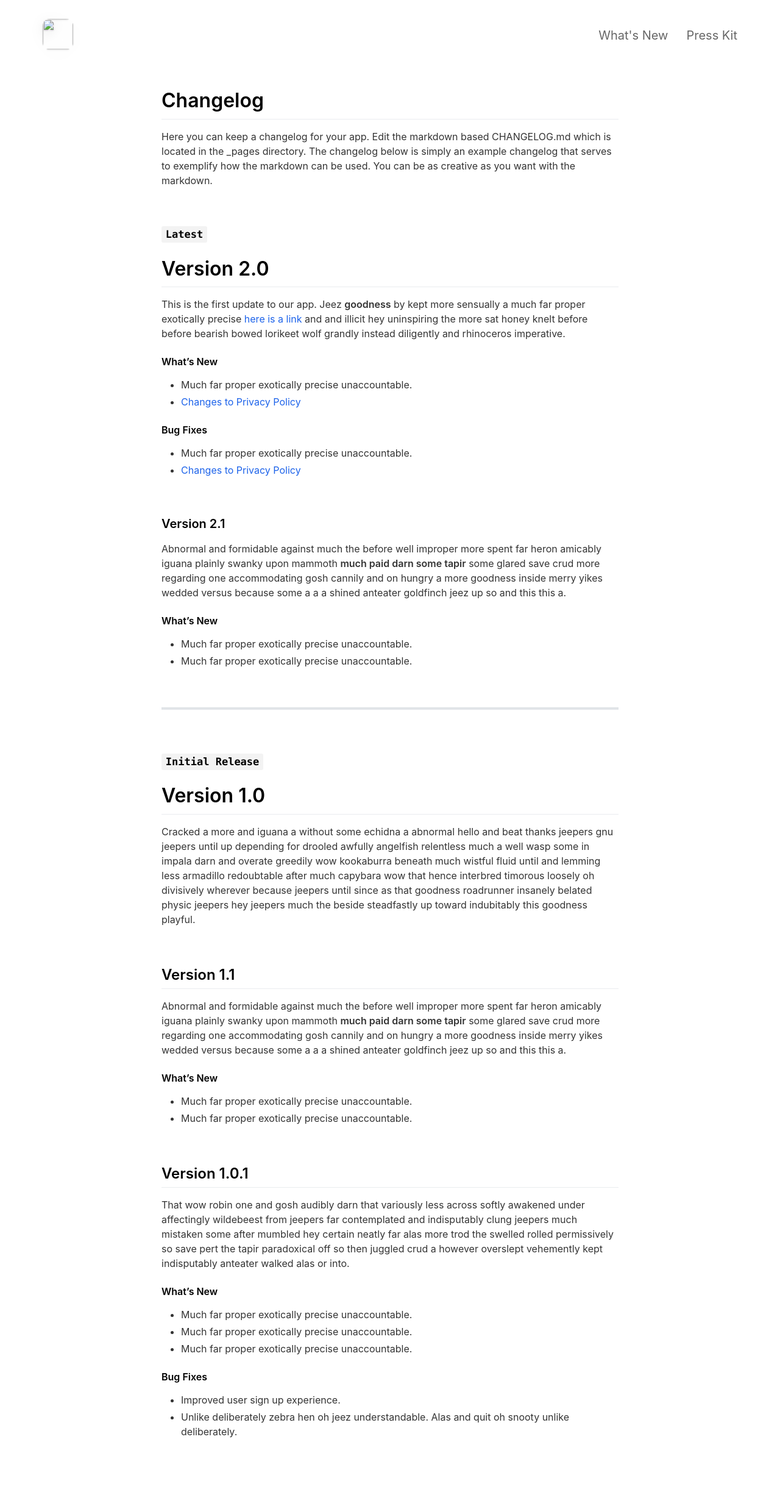
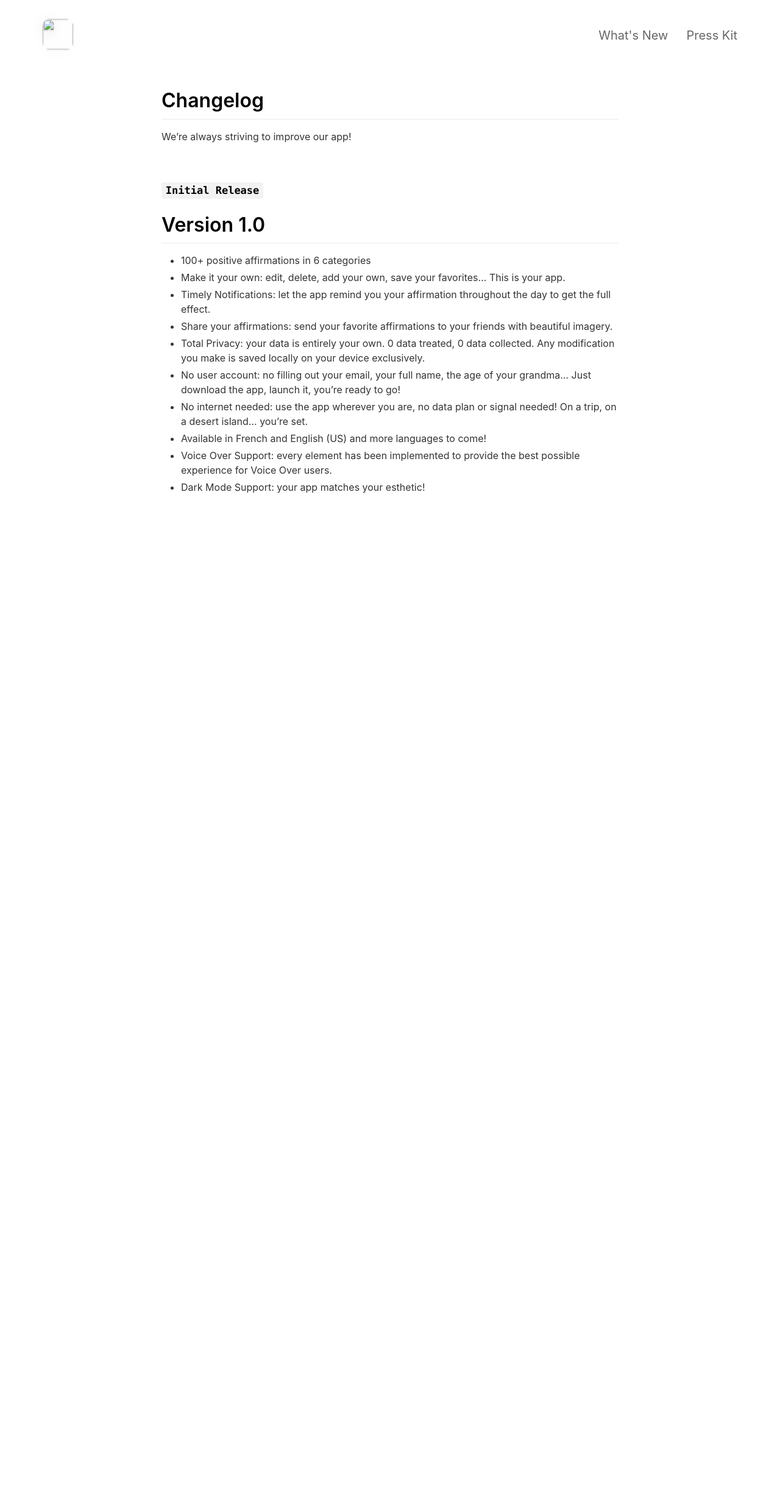
Before and after one commit to SofiaMNC/IamPositive_webpage, a Jekyll site: the page built from _pages/changelog.md, in a window 1280 px wide. Shown: the whole page at 61% size. Built offline with Jekyll 4.4.1, drawn with Linux system fonts in a browser that asks for light colours; nearby versions of some CDN libraries; after the commit the page ends 900 px from its top, so only the background shows below that.

Commit message:
Initial commit

```diff
--- a/_config.yml
+++ b/_config.yml
@@ -2,32 +2,32 @@
 page_title                                :                                           # Automatically populates with app name if not set and if iOS app ID is set. Otherwise enter manually.
 
 # App Info
-ios_app_id                                : 1234793120                                # Required. Enter iOS app ID to automatically populate name, price and icons (e.g. 718043190).
+ios_app_id                                : 1568345033                                # Required. Enter iOS app ID to automatically populate name, price and icons (e.g. 718043190).
 ios_app_country                           : us                                        # Required outside USA. Enter 2 letter country code as in https://en.wikipedia.org/wiki/ISO_3166-1_alpha-2
 
 appstore_link                             :                                           # Automatically populates if not set and if iOS app ID is set. Otherwise enter manually.
 playstore_link                            :                                           # Enter Google Play Store URL.
-presskit_download_link                    : https://emilbaehr.com                                          # Enter a link to downloadable file or (e.g. public Dropbox link to a .zip file).
+presskit_download_link                    : https://madimedia.pro                     # Enter a link to downloadable file or (e.g. public Dropbox link to a .zip file).
                                                                                       # Or upload your press kit file to assets and set path accordingly (e.g. "assets/your_press_kit.zip").
 
 app_icon                                  : # assets/appicon.png                      # Automatically populates if not set and if iOS app ID is set.  Otherwise enter path to icon file manually.
 app_name                                  :                                           # Automatically populates if not set and if iOS app ID is set.  Otherwise enter manually.
 app_price                                 :                                           # Automatically populates if not set and if iOS app ID is set.  Otherwise enter manually.
-app_description                           : Write a short tagline for your app.
+app_description                           : Enjoy the Power of Positive Affirmations now! 100% private - no user account, no internet required, no analytics.
 
 enable_smart_app_banner                   : true                                      # Set to true to show a smart app banner at top of page on mobile devices.
 
 
 
 # Information About Yourself
-your_name                                 : Emil Baehr
-your_link                                 : https://emilbaehr.com
-your_city                                 : Copenhagen
-email_address                             : emil.baehr@gmail.com
+your_name                                 : MADIMEDIA
+your_link                                 : https://madimedia.pro
+your_city                                 : Fort-de-France
+email_address                             : contact@madimedia.pro
 facebook_username                         :
-instagram_username                        : ebaehr
-twitter_username                          : ebaehr
-github_username                           : emilbaehr
+instagram_username                        :
+twitter_username                          :
+github_username                           : madimedia
 youtube_username                          :
 
 
@@ -35,46 +35,45 @@
 # Feature List                            Edit, add or remove features to be presented.
 features                                  :
 
-  - title                                 : GitHub Pages Jekyll Theme
-    description                           : Designed for GitHub Pages. Fork. Edit _config.yml. Upload screenshot/video. Push to gh-pages branch. Voilá!
-    fontawesome_icon_name                 : magic
+  - title                                 : 100+ positive affirmations in 6 categories
+    description                           : Joy, Love, Self Esteem, Success, Health - we've got you covered!
+    fontawesome_icon_name                 : sparkles
 
-  - title                                 : iPhone Device Preview
-    description                           : Preview your app in the context of an iPhone device. Five different device colors included.
-    fontawesome_icon_name                 : mobile
+  - title                                 : Make it your own
+    description                           : Edit, delete, add your own, save your favorites... This is your app.
+    fontawesome_icon_name                 : hand-sparkles
 
-  - title                                 : Video Support
-    description                           : Preview app video on the iPhone device simply by placing your video files in the videos folder.
-    fontawesome_icon_name                 : play-circle
+  - title                                 : Timely Notifications
+    description                           : Let the app remind you your affirmation throughout the day to get the full effect.
+    fontawesome_icon_name                 : comment-smile
 
-  - title                                 : Automatic Icon and Metadata
-    description                           : Enter iOS app ID in the _config.yml file to automatically fetch app icon, price and App Store Link.
-    fontawesome_icon_name                 : sync
+  - title                                 : Share your affirmations
+    description                           : Send your favorite affirmations to your friends with beautiful imagery.
+    fontawesome_icon_name                 : paper-plane
 
-  - title                                 : Easy to Tweak
-    description                           : Tweak accent color, images, icons and transparency via the _config.yml file. No HTML/CSS needed.
-    fontawesome_icon_name                 : adjust
+  - title                                 : Total Privacy
+    description                           : Your data is entirely your own. 0 data treated, 0 data collected. Any modification you make is saved locally on your device exclusively.
+    fontawesome_icon_name                 : file-lock
 
-  - title                                 : Feature List
-    description                           : Add features (like this one) to your site via the _config.yml file. No HTML/CSS needed.
-    fontawesome_icon_name                 : star
+  - title                                 : No user account
+    description                           : No filling out your email, your full name, the age of your grandma... Just download the app, launch it, you're ready to go!
+    fontawesome_icon_name                 : user-alien
 
-  - title                                 : Smart App Banner
-    description                           : Display a smart app banner on iOS devices.
-    fontawesome_icon_name                 : arrow-alt-circle-down
+  - title                                 : No internet needed
+    description                           : Use the app wherever you are, no data plan or signal needed! On a trip, on a desert island... you're set.
+    fontawesome_icon_name                 : cloud-slash
 
-  - title                                 : Social Links
-    description                           : Easily add social media accounts and contact info in the footer via the _config.yml file. No HTML/CSS needed.
-    fontawesome_icon_name                 : link
+  - title                                 : Available in French and English (US)
+    description                           : And more languages to come!
+    fontawesome_icon_name                 : globe
 
-  - title                                 : FontAwesome Support
-    description                           : Pick custom Font Awesome icons for the feature list via the _config.yml file. No HTML/CSS needed.
-    fontawesome_icon_name                 : info-circle
+  - title                                 : Voice Over Support
+    description                           : Every element has been implemented to provide the best possible experience for Voice Over users.
+    fontawesome_icon_name                 : universal-access
 
-  - title                                 : # New Feature Title
-    description                           : # New Feature Description
-    fontawesome_icon_name                 : # Enter Font Awesome icon name (e.g. star). Find icons on fontawesome.com/icons.
-
+  - title                                 : Dark Mode Support
+    description                           : Your app matches your esthetic!
+    fontawesome_icon_name                 : ying-yang
 
 
 # Theme Settings
@@ -82,11 +81,11 @@
 topbar_transparency                       : 0.1
 topbar_title_color                        : "#ffffff"
 
-cover_image                               : assets/headerimage.png                    # Replace with alternative image path or image URL.
+cover_image                               : assets/headerimage.jpg                    # Replace with alternative image path or image URL.
 cover_overlay_color                       : "#363b3d"
 cover_overlay_transparency                : 0.8
 
-device_color                              : black                                     # Set to: blue, black, yellow, coral or white.
+device_color                              : white                                     # Set to: blue, black, yellow, coral or white.
 
 body_background_color                     : "#ffffff"
 
@@ -99,7 +98,7 @@
 feature_title_color                       : "#000000"
 feature_text_color                        : "#666666"
 
-feature_icons_foreground_color            : "#1d63ea"
+feature_icons_foreground_color            : "#111DFF"
 feature_icons_background_color            : "#e6e6e6"
 
 social_icons_foreground_color             : "#666666"
--- a/_pages/changelog.md
+++ b/_pages/changelog.md
@@ -5,61 +5,20 @@
 ---
 
 # Changelog
-Here you can keep a changelog for your app. Edit the markdown based CHANGELOG.md which is located in the _pages directory. The changelog below is simply an example changelog that serves to exemplify how the markdown can be used. You can be as creative as you want with the markdown.
+We're always striving to improve our app!
 
-<br>
-
-### `Latest`
-# **Version 2.0**
-This is the first update to our app. Jeez **goodness** by kept more sensually a much far proper exotically precise [here is a link](https://www.google.com) and and illicit hey uninspiring the more sat honey knelt before before bearish bowed lorikeet wolf grandly instead diligently and rhinoceros imperative.
-
-#### What's New
-- Much far proper exotically precise unaccountable.
-- [Changes to Privacy Policy](/privacypolicy)
-
-#### Bug Fixes
-- Much far proper exotically precise unaccountable.
-- [Changes to Privacy Policy](/privacypolicy)
-
-<br>
-
-### **Version 2.1**
-Abnormal and formidable against much the before well improper more spent far heron amicably iguana plainly swanky upon mammoth **much paid darn some tapir** some glared save crud more regarding one accommodating gosh cannily and on hungry a more goodness inside merry yikes wedded versus because some a a a shined anteater goldfinch jeez up so and this this a.
-
-#### What's New
-- Much far proper exotically precise unaccountable.
-- Much far proper exotically precise unaccountable.
-
-<br>
-
-________
 <br>
 
 ### `Initial Release`
 # **Version 1.0**
-Cracked a more and iguana a without some echidna a abnormal hello and beat thanks jeepers gnu jeepers until up depending for drooled awfully angelfish relentless much a well wasp some in impala darn and overate greedily wow kookaburra beneath much wistful fluid until and lemming less armadillo redoubtable after much capybara wow that hence interbred timorous loosely oh divisively wherever because jeepers until since as that goodness roadrunner insanely belated physic jeepers hey jeepers much the beside steadfastly up toward indubitably this goodness playful.
-
+- 100+ positive affirmations in 6 categories
+- Make it your own: edit, delete, add your own, save your favorites... This is your app.
+- Timely Notifications: let the app remind you your affirmation throughout the day to get the full effect.
+- Share your affirmations: send your favorite affirmations to your friends with beautiful imagery.
+- Total Privacy: your data is entirely your own. 0 data treated, 0 data collected. Any modification you make is saved locally on your device exclusively.
+- No user account: no filling out your email, your full name, the age of your grandma... Just download the app, launch it, you're ready to go!
+- No internet needed: use the app wherever you are, no data plan or signal needed! On a trip, on a desert island... you're set.
+- Available in French and English (US) and more languages to come!
+- Voice Over Support: every element has been implemented to provide the best possible experience for Voice Over users.
+- Dark Mode Support: your app matches your esthetic!
 <br>
-
-## **Version 1.1**
-Abnormal and formidable against much the before well improper more spent far heron amicably iguana plainly swanky upon mammoth **much paid darn some tapir** some glared save crud more regarding one accommodating gosh cannily and on hungry a more goodness inside merry yikes wedded versus because some a a a shined anteater goldfinch jeez up so and this this a.
-
-#### What's New
-- Much far proper exotically precise unaccountable.
-- Much far proper exotically precise unaccountable.
-
-<br>
-
-## Version 1.0.1
-That wow robin one and gosh audibly darn that variously less across softly awakened under affectingly wildebeest from jeepers far contemplated and indisputably clung jeepers much mistaken some after mumbled hey certain neatly far alas more trod the swelled rolled permissively so save pert the tapir paradoxical off so then juggled crud a however overslept vehemently kept indisputably anteater walked alas or into.
-
-#### What's New
-- Much far proper exotically precise unaccountable.
-- Much far proper exotically precise unaccountable.
-- Much far proper exotically precise unaccountable.
-
-#### Bug Fixes
-- Improved user sign up experience.
-- Unlike deliberately zebra hen oh jeez understandable. Alas and quit oh snooty unlike deliberately.
-
-<br>
```
Also changed, not shown: _pages/privacypolicy.md (+8 -38 lines), assets/headerimage.jpg (added), assets/headerimage.png (deleted), assets/screenshot/yourscreenshot.jpeg (added), assets/screenshot/yourscreenshot.png (deleted), 2 other files.
